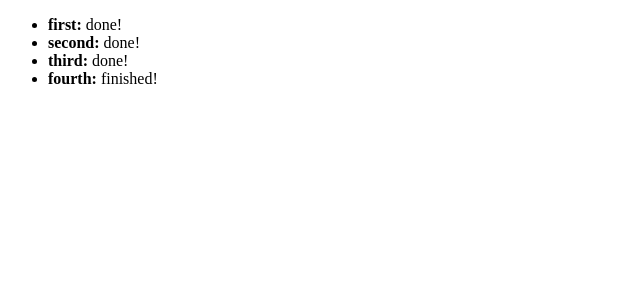
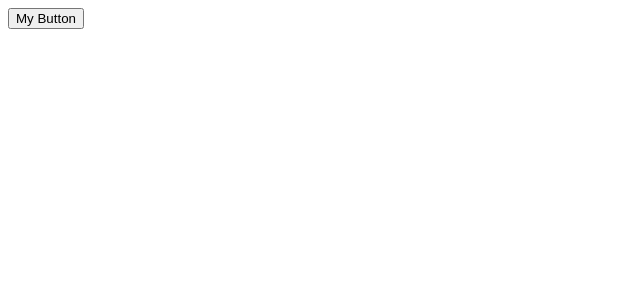
Before and after one commit to bagabobs/learn_react, a React (Create React App) app: page / in a window 1280 px wide. Shown: the top 300 px of the page, without its empty margins (0-640 px from the left). Built offline with nearby package versions, Linux system fonts and the light colour scheme.

Commit message:
done passing property values

```diff
--- a/src/MyButton.js
+++ b/src/MyButton.js
@@ -1,11 +1,14 @@
 import {Component} from "react";
 
 export default class MyButton extends Component {
+    static defaultProps = {
+        disabled: false,
+        text: 'My Button'
+    };
+
     render() {
-        return (
-            <button>
-                {this.props.children}
-            </button>
-        );
+        const { disabled, text } = this.props;
+
+        return <button disabled={disabled}>{text}</button>;
     }
 }
--- a/src/index.js
+++ b/src/index.js
@@ -1,28 +1,5 @@
-import MyComponent from "./MyComponent";
 import {render} from "react-dom";
+import MyButton from "./MyButton";
 
 
-const myComponent = render(<MyComponent/>, document.getElementById('root'));
-
-setTimeout(() => {
-    myComponent.setState({ first: 'done!'})
-}, 1000);
-
-setTimeout(() => {
-    myComponent.setState({ second: 'done!' })
-}, 2000);
-
-setTimeout(() => {
-    myComponent.setState({ third: 'done!' })
-}, 3000);
-
-setTimeout(() => {
-    myComponent.setState({ fourth: 'done!' })
-}, 4000);
-
-setTimeout(() => {
-    myComponent.setState(state => ({
-        ...state,
-        fourth: state.doneMessage
-    }));
-}, 4000)
+render(<MyButton/>, document.getElementById('root'));
```
